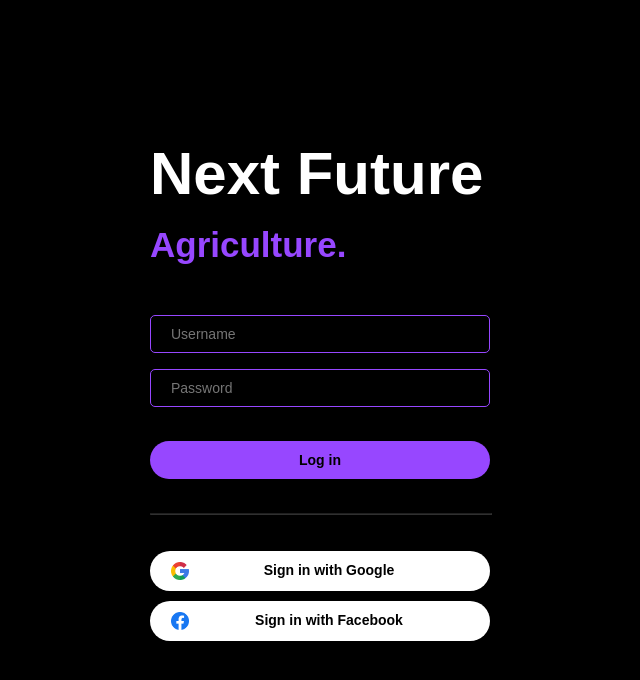
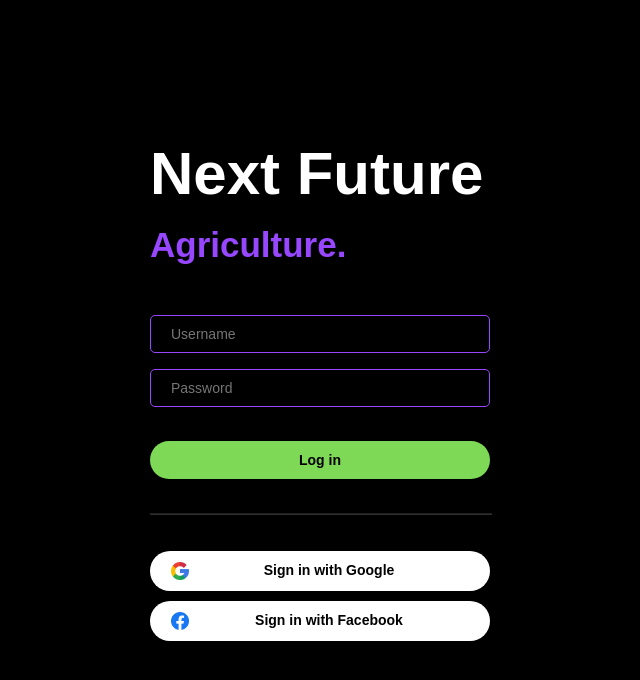
Before and after one commit to IT21823398/AgriMatrix, a React (Vite) app in the folder frontend/: page / in a window 1280 px wide. Shown: the top 680 px of the page, without its empty margins (0-640 px from the left). Built offline with nearby package versions, Linux system fonts and the light colour scheme.

Commit message:
changed the background color of submit-btn

```diff
--- a/frontend/src/styles/LandingPage.css
+++ b/frontend/src/styles/LandingPage.css
@@ -74,7 +74,7 @@ input:focus::placeholder {
     font-weight: bold;
     font-size: 14px;
     border-radius: 20px;
-    background-color: #9747ff;
+    background-color: #7ed957;
     transition: 0.4s;
 
 }
```
